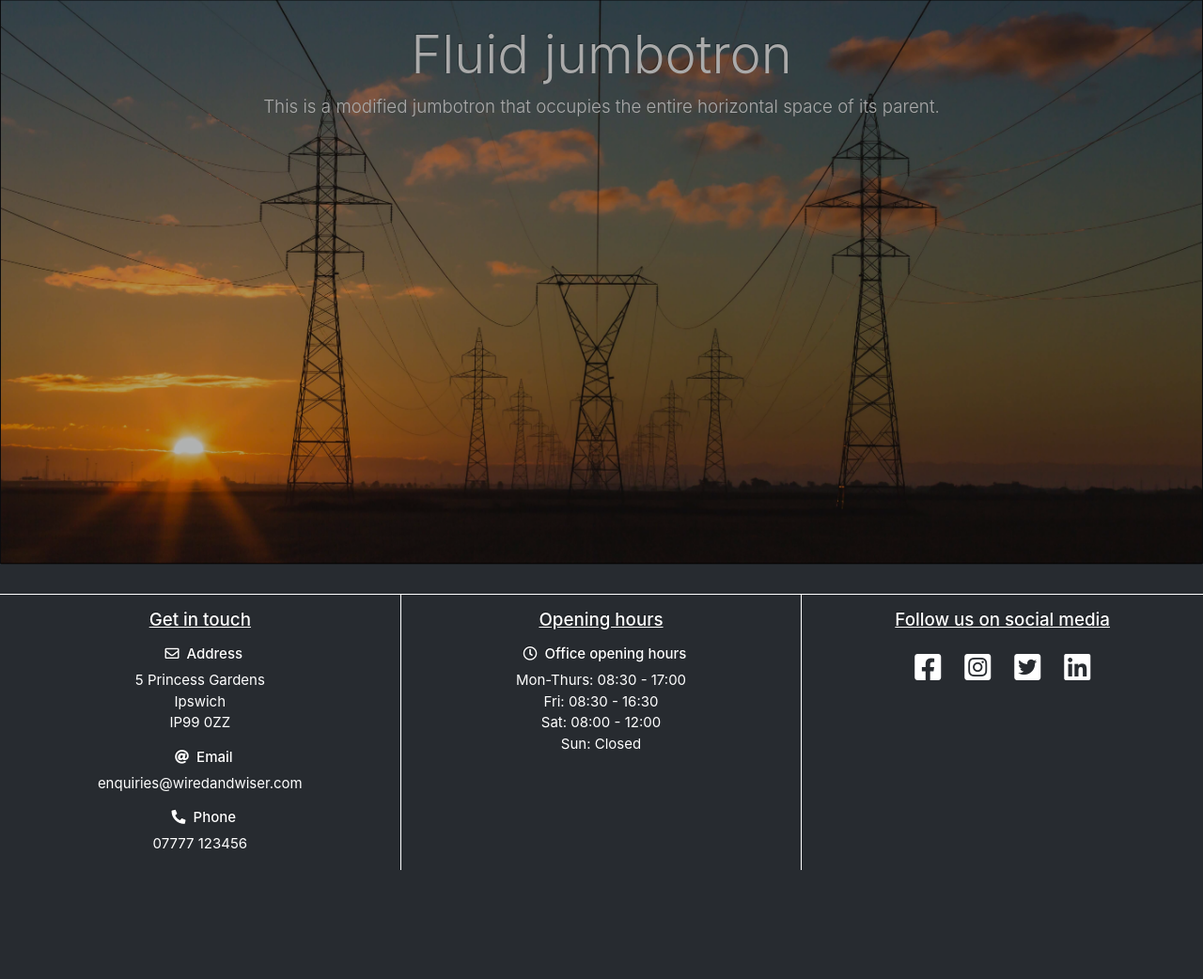
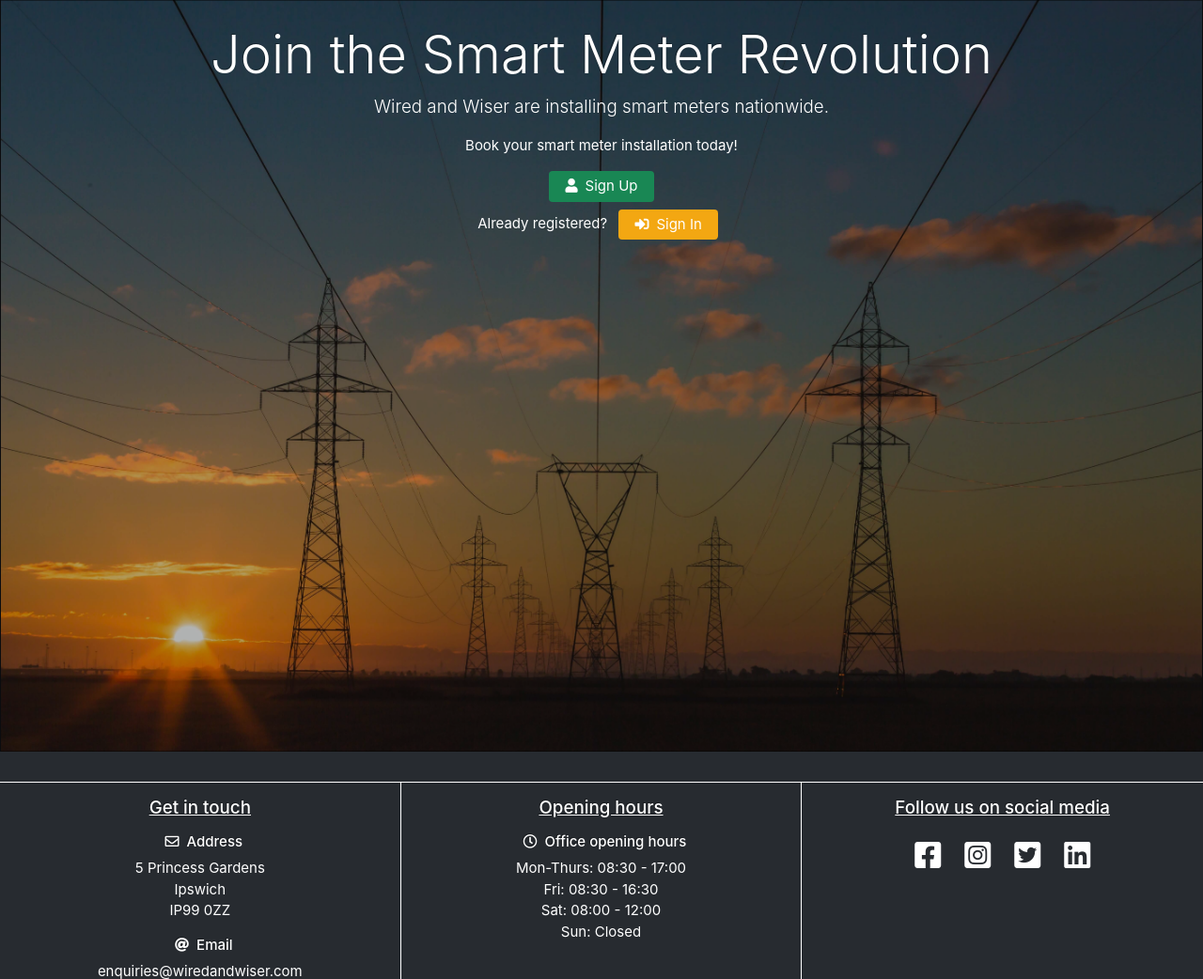
Before and after one commit to LukeGarnham/Wired-and-Wiser-MS3, a Flask app: page / in a window 1280 px wide. Shown: the part 57-1099 px from the top of the page at 94% size. Before the commit the page ends 983 px from the top, so only its background shows below. Run offline with Flask 2, Linux system fonts and the light colour scheme; some libraries are stand-ins or nearby versions.

Commit message:
Added some content to jumbotron.

```diff
--- a/static/css/style.css
+++ b/static/css/style.css
@@ -50,25 +50,10 @@ footer {
 
 .social-media-link {
     font-size: xx-large;
-    text-decoration: none;
 }
 
 .social-media-link:hover {
     text-decoration: none;
-}
-
-@media screen and (min-width: 992px) {
-
-    #footer-col-2 {
-        border-right: 1px solid #fff;
-    }
-}
-
-@media screen and (min-width: 768px) {
-
-    #footer-col-1 {
-        border-right: 1px solid #fff;
-    }
 }
 
 /*----------------------------------------------------------------------------------------------------------Jumbotron*/
@@ -76,15 +61,43 @@ footer {
 .jumbotron {
     background-image: url('https://raw.githubusercontent.com/LukeGarnham/Wired-and-Wiser-MS3/master/static/images/jumbotron-image.jpg');
     height: 600px;
+    width: 100%;
     background-size: cover;
     background-repeat: no-repeat;
-    background-position: center bottom;
     background-attachment: fixed;
+    background-position: bottom;
 }
 
 .mask {
     background-color: rgba(0, 0, 0, 0.3);
-    height: 600px;
+    height: 100%;
     width: 100%;
 
 }
+
+/*----------------------------------------------------------------------------------------------------------Media Queries*/
+
+/*------------------------------------------------Screens 992px plus*/
+
+@media screen and (min-width: 992px) {
+
+    /* Apply right border to column 2 of 3 in footer */
+    #footer-col-2 {
+        border-right: 1px solid #fff;
+    }
+}
+
+/*------------------------------------------------Screens 768px plus*/
+
+@media screen and (min-width: 768px) {
+
+    /* Apply right border to column 1 of 3 in footer */
+    #footer-col-1 {
+        border-right: 1px solid #fff;
+    }
+
+    /* Make jumbotron bigger on large screens */
+    .jumbotron {
+        height: 800px;
+    }
+}
--- a/templates/index.html
+++ b/templates/index.html
@@ -2,11 +2,23 @@
 
 {% block content %}
 
-    <div class="jumbotron jumbotron-fluid text-center p-0">
+    <div class="jumbotron jumbotron-fluid text-center text-white p-0">
         <div class="mask">
             <div class="container py-4">
-                <h1 class="display-4">Fluid jumbotron</h1>
-                <p class="lead">This is a modified jumbotron that occupies the entire horizontal space of its parent.</p>
+                <div class="container-top">
+                    <h1 class="display-4">Join the Smart Meter Revolution</h1>
+                    <p class="lead">Wired and Wiser are installing smart meters nationwide.</p>
+                    <p>Book your smart meter installation today!</p>
+                    <a href="#" >
+                        <button type="button" class="button green px-3 py-1"><i class="fas fa-user mr-2"></i>Sign Up</button>
+                    </a>
+                </div>
+                <div class="container-bottom pt-2 pb-0">
+                    Already registered?
+                    <a class="px-2" href="#" >
+                        <button type="button" class="button orange px-3 py-1"><i class="fas fa-sign-in-alt mr-2"></i>Sign In</button>
+                    </a>
+                </div>
             </div>
         </div>
     </div>
```
